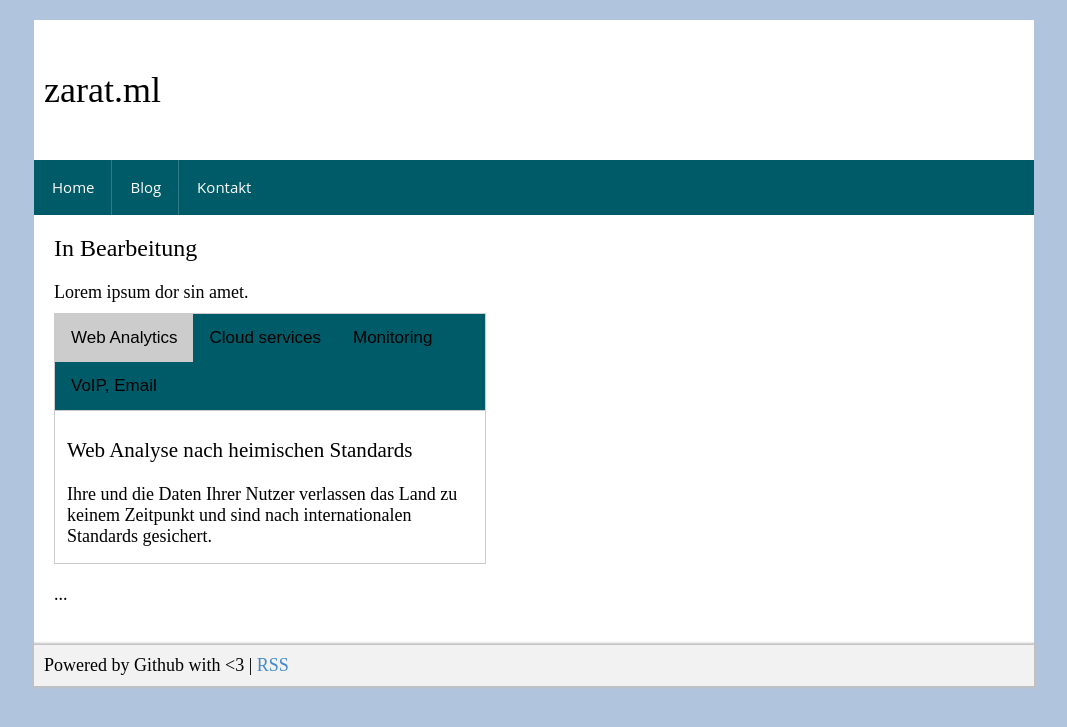
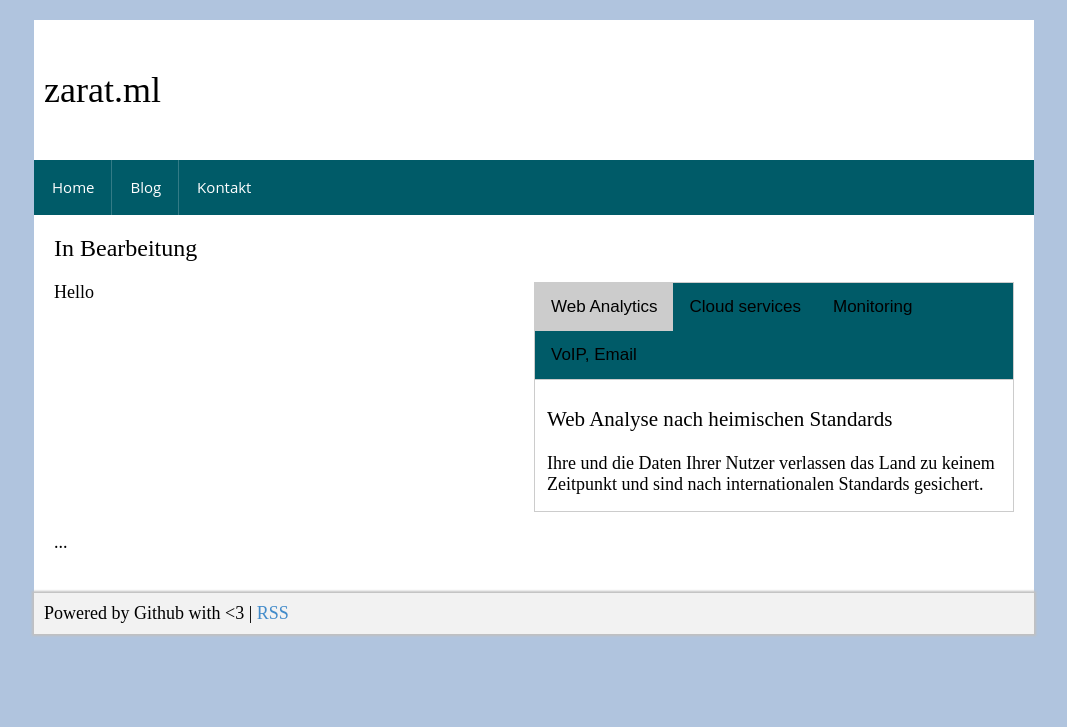
Before and after one commit to zarat/zarat.github.io, a Jekyll site: the page built from index.html, in a window 1280 px wide. Shown: the top 727 px of the page, without its empty margins (106-1173 px from the left). Built offline with Jekyll 4.4.1, drawn with Linux system fonts in a browser that asks for light colours; the list of posts is cut into pages by our own code.

Commit message:
Update index.html

```diff
--- a/index.html
+++ b/index.html
@@ -53,13 +53,13 @@ layout: default
 
       <div>
 
-        <div style="width:45%;float left;">
-          <p>Lorem ipsum dor sin amet. </p>
-        </div>
+    <div style="width:50%; float:left">
+    <p>Hello</p>
+    </div>
 
-        <div style="width:45%;float righ;">
-      <div>
-      <div class="tab">
+    <div style="width:50%; float:left">
+
+<div class="tab">
         <button class="tablinks active" onclick="openCity(event, 'London')">Web Analytics</button>
         <button class="tablinks" onclick="openCity(event, 'Vienna')">Cloud services</button>
         <button class="tablinks" onclick="openCity(event, 'Paris')">Monitoring</button>
@@ -85,11 +85,13 @@ layout: default
   <h3>VoIP & Email</h3>
   <p>Auch hier sind Ihre Daten nach internationalen Standards gesichert und verlassen zu keinem Zeitpunkt das Land.</p>
 </div>
-        </div>
 
-        </div>
-        <div style="clear:both;"></div>
-      </div>
+    </div>
+
+    <div style="clear:both"></div>
+
+</div>
+
     </div>
 
     <div class="sp-content-item-body">
```
